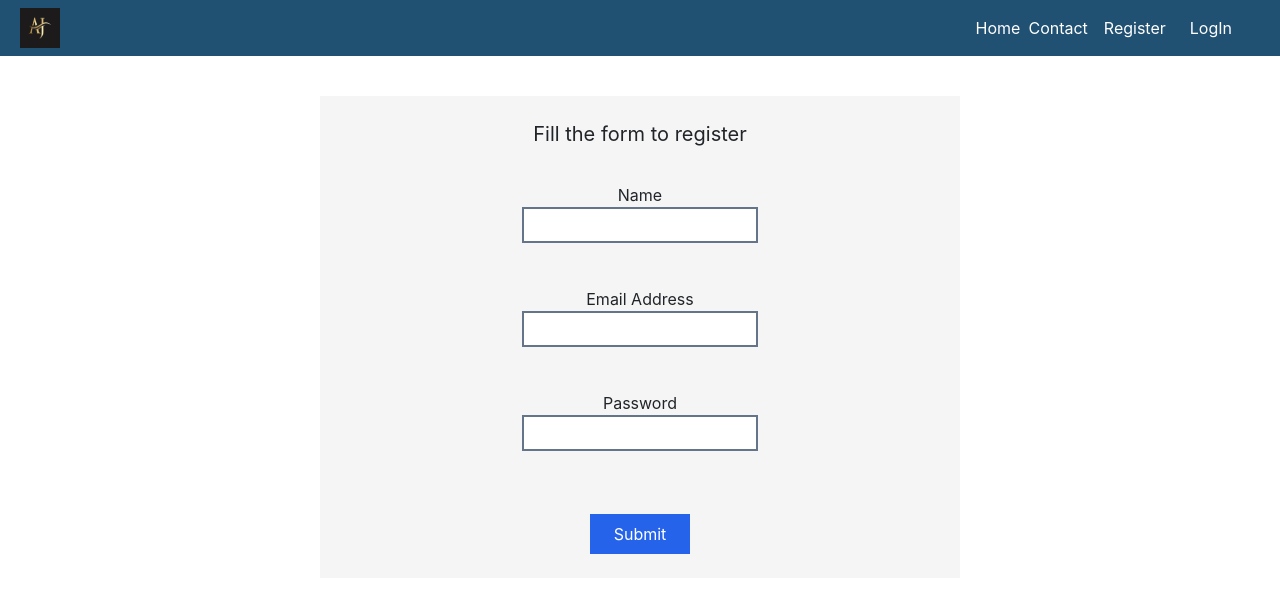
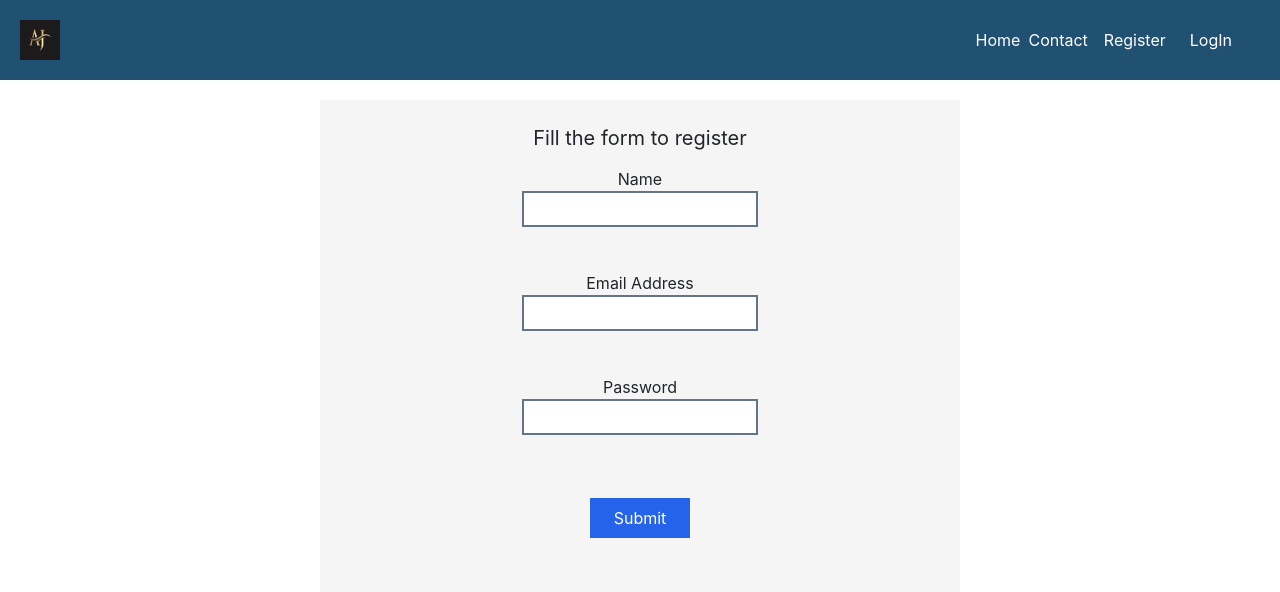
Before and after one commit to Amanjadon200/MY-FE, a React (Create React App) app: page /register in a window 1280 px wide. Shown: the top 592 px of the page. Built offline with nearby package versions, Linux system fonts and the light colour scheme.

Commit message:
fixed width and height issues

```diff
--- a/src/Component/Profile/index.jsx
+++ b/src/Component/Profile/index.jsx
@@ -5,7 +5,7 @@ import ProfileData from './ProfileData'
 
 const MyProfile = () => {
   return (
-    <div className='flex justify-between'>
+    <div className='flex justify-between h-[90vh]'>
       <div className='w-[50%] h-[100vh]'>
         <ProfileData/>
       </div>
--- a/src/Component/Register.jsx
+++ b/src/Component/Register.jsx
@@ -38,7 +38,7 @@ useEffect(()=>{
     dispatch(LOG_OUT())
 },[isLogIn])
   return (
-    <div className="!mt-10 poppins bg-whiteGray p-4 m-auto w-[50%]">
+    <div className="!mt-[2.5vh] poppins bg-whiteGray p-4 m-auto w-[50%] h-[87.5vh]">
       <h1 className="text-xl text-center">Fill the form to register</h1>
       <Formik
         initialValues={{ name: "", email: "", password: "" }}
@@ -84,7 +84,7 @@ useEffect(()=>{
         }) => (
           <form
             onSubmit={handleSubmit}
-            className="flex flex-col items-center mt-10 "
+            className="flex flex-col items-center mt-[2.5vh] "
           >
             <div className="w-[100%]">
               <div className="h-20 w-full flex flex-col items-center justify-center">
--- a/src/Component/shared/Navbar/index.js
+++ b/src/Component/shared/Navbar/index.js
@@ -10,7 +10,7 @@ const Navbar = () => {
  let LogIn=false;
  useSelector((state) =>LogIn= state.UserData.isLogIn)
   return (
-    <div><nav className="navbar navbar-expand-lg bg-darkGray text-white w-[100vw]">
+    <div><nav className="navbar navbar-expand-lg bg-darkGray text-white w-[100vw] h-[10vh]">
       <div className="flex w-[100vw] text-start">
         <div className="w-[50%] ml-5">
           <div className="h-10 !w-10">
```
